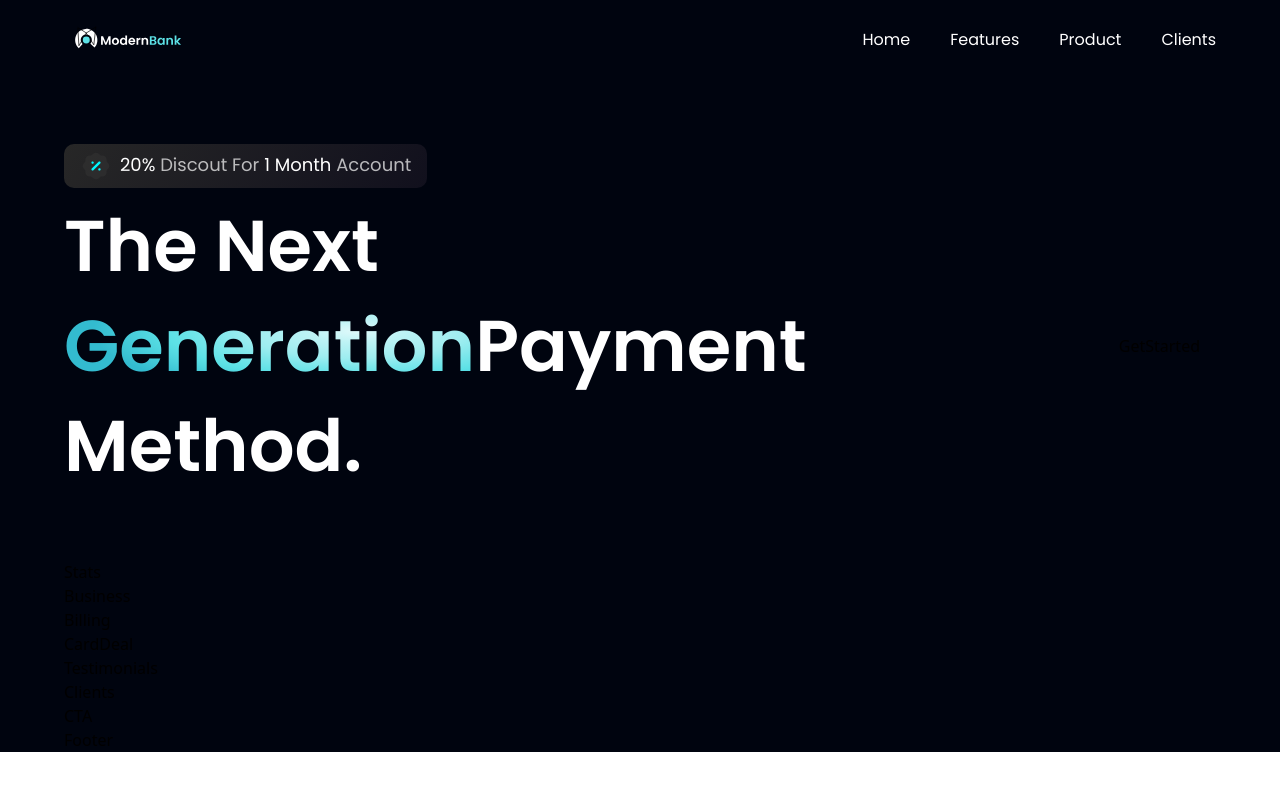
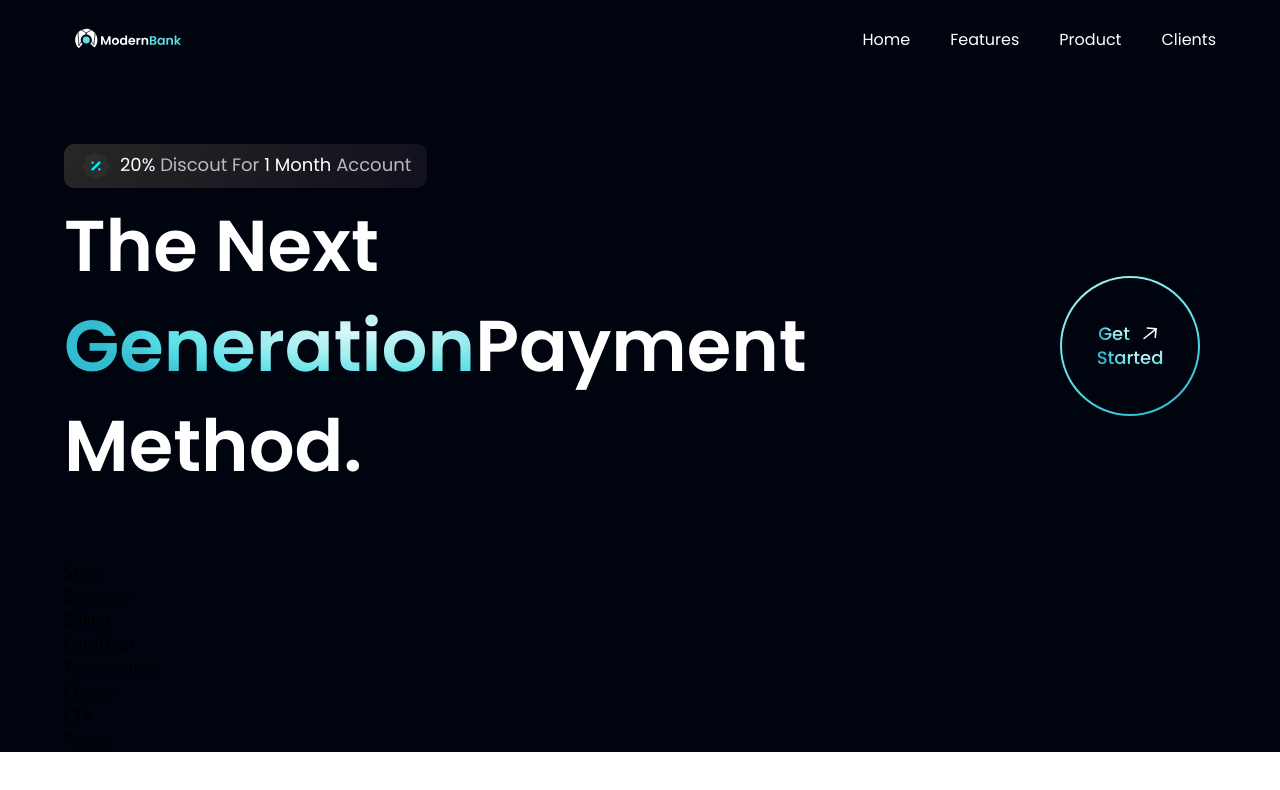
Before and after one commit to akashdas99/Banking-App, a React (Vite) app: page / in a window 1280 px wide. Shown: the top 790 px of the page. Built offline with nearby package versions, Linux system fonts and the light colour scheme.

Commit message:
feat: Added Get Started Section

```diff
--- a/src/components/GetStarted.tsx
+++ b/src/components/GetStarted.tsx
@@ -1,7 +1,28 @@
-import React from "react";
+import { arrowUp } from "../assets";
+import styles from "../style";
 
-const GetStarted = () => {
-  return <div>GetStarted</div>;
-};
+const GetStarted = () => (
+  <div
+    className={`${styles.flexCenter} w-[140px] h-[140px] rounded-full bg-blue-gradient p-[2px] cursor-pointer`}
+  >
+    <div
+      className={`${styles.flexCenter} flex-col bg-primary w-[100%] h-[100%] rounded-full`}
+    >
+      <div className={`${styles.flexCenter} flex-row`}>
+        <p className="font-poppins font-medium text-[18px] leading-[24px] mr-2">
+          <span className="text-gradient">Get</span>
+        </p>
+        <img
+          src={arrowUp}
+          alt="arrow"
+          className="w-[24px] h-[24px] object-contain"
+        />
+      </div>
+      <p className="font-poppins font-medium text-[18px] leading-[24px]">
+        <span className="text-gradient">Started</span>
+      </p>
+    </div>
+  </div>
+);
 
 export default GetStarted;
```
